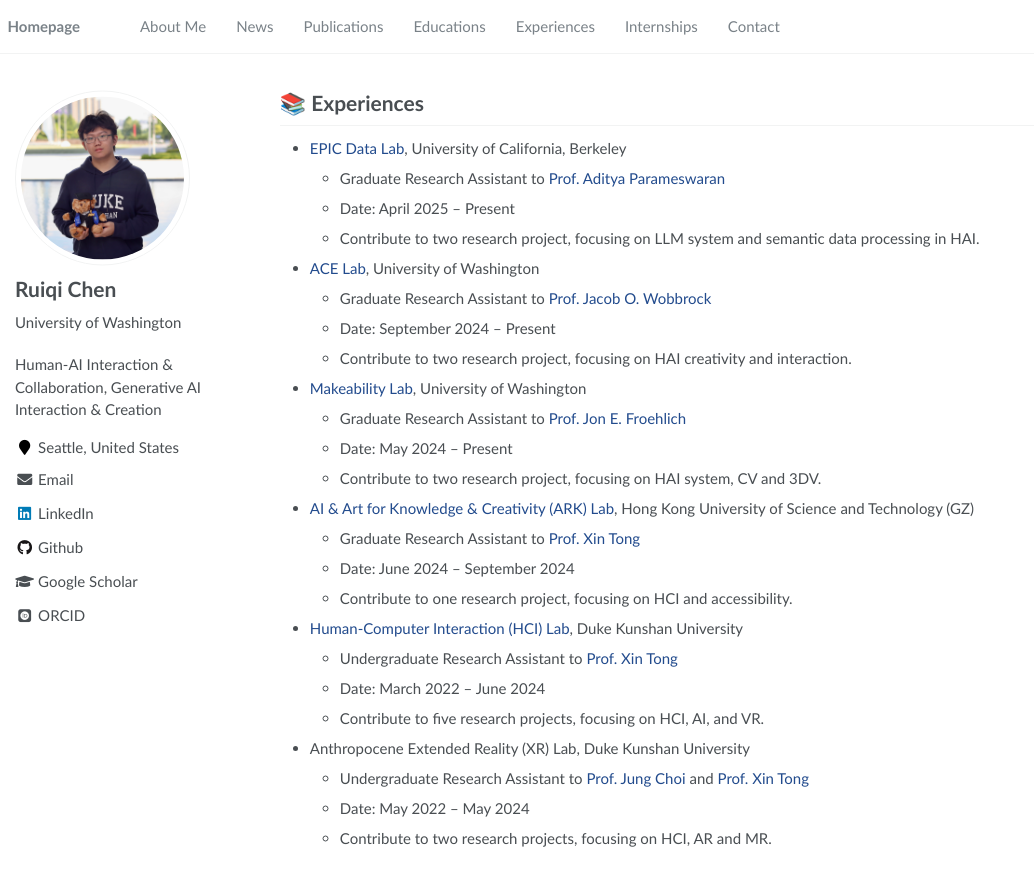
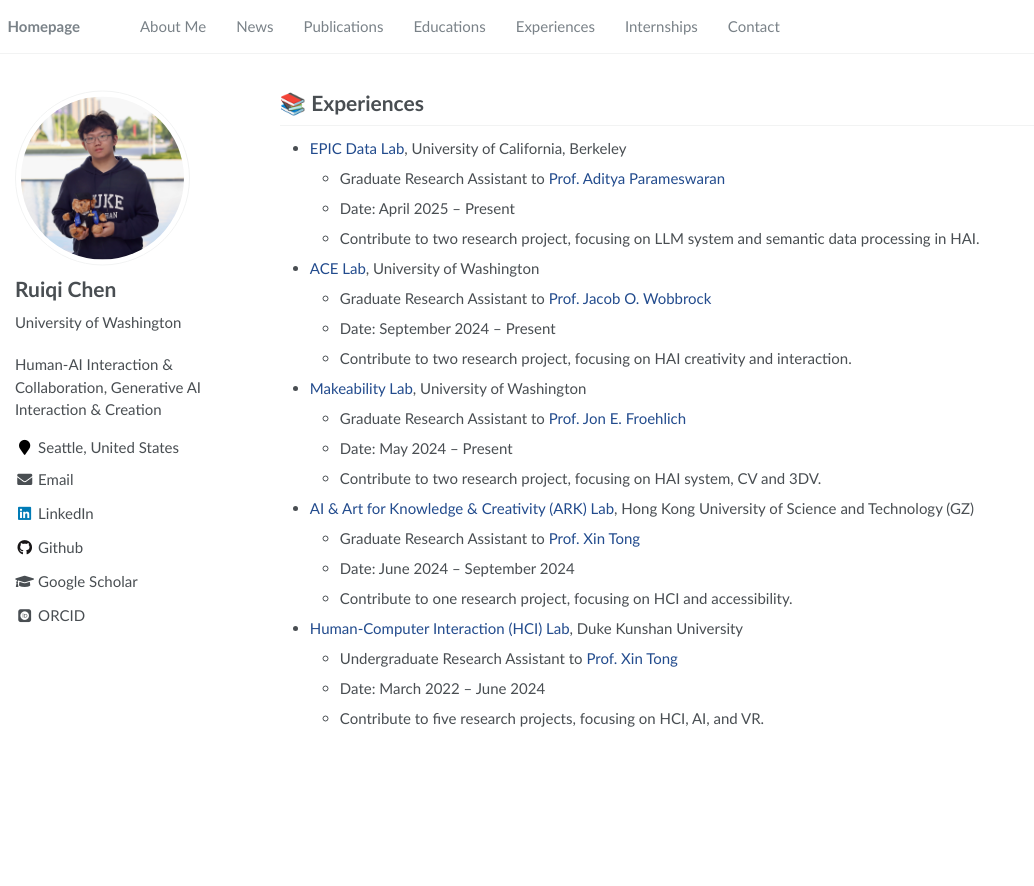
Before and after one commit to Ruiqi-Chen-0216/Ruiqi-Chen-0216.github.io, a Jekyll site: the page built from _pages/experience.md, in a window 1280 px wide. Shown: the top 886 px of the page, without its empty margins (0-1034 px from the left). Built offline with Jekyll 4.4.1, drawn with Linux system fonts in a browser that asks for light colours; some web fonts are replaced.

Commit message:
Update experience.md

```diff
--- a/_pages/experience.md
+++ b/_pages/experience.md
@@ -33,8 +33,3 @@
   * Undergraduate Research Assistant to [Prof. Xin Tong](https://scholar.google.com/citations?user=XIM08ZwAAAAJ&hl=zh-CN&oi=sra)
   * Date: March 2022 – June 2024
   * Contribute to five research projects, focusing on HCI, AI, and VR.
-
-* Anthropocene Extended Reality (XR) Lab, Duke Kunshan University
-  * Undergraduate Research Assistant to [Prof. Jung Choi](https://jungchoi.org/) and [Prof. Xin Tong](https://scholar.google.com/citations?user=XIM08ZwAAAAJ&hl=zh-CN&oi=sra)
-  * Date: May 2022 – May 2024
-  * Contribute to two research projects, focusing on HCI, AR and MR.
```
